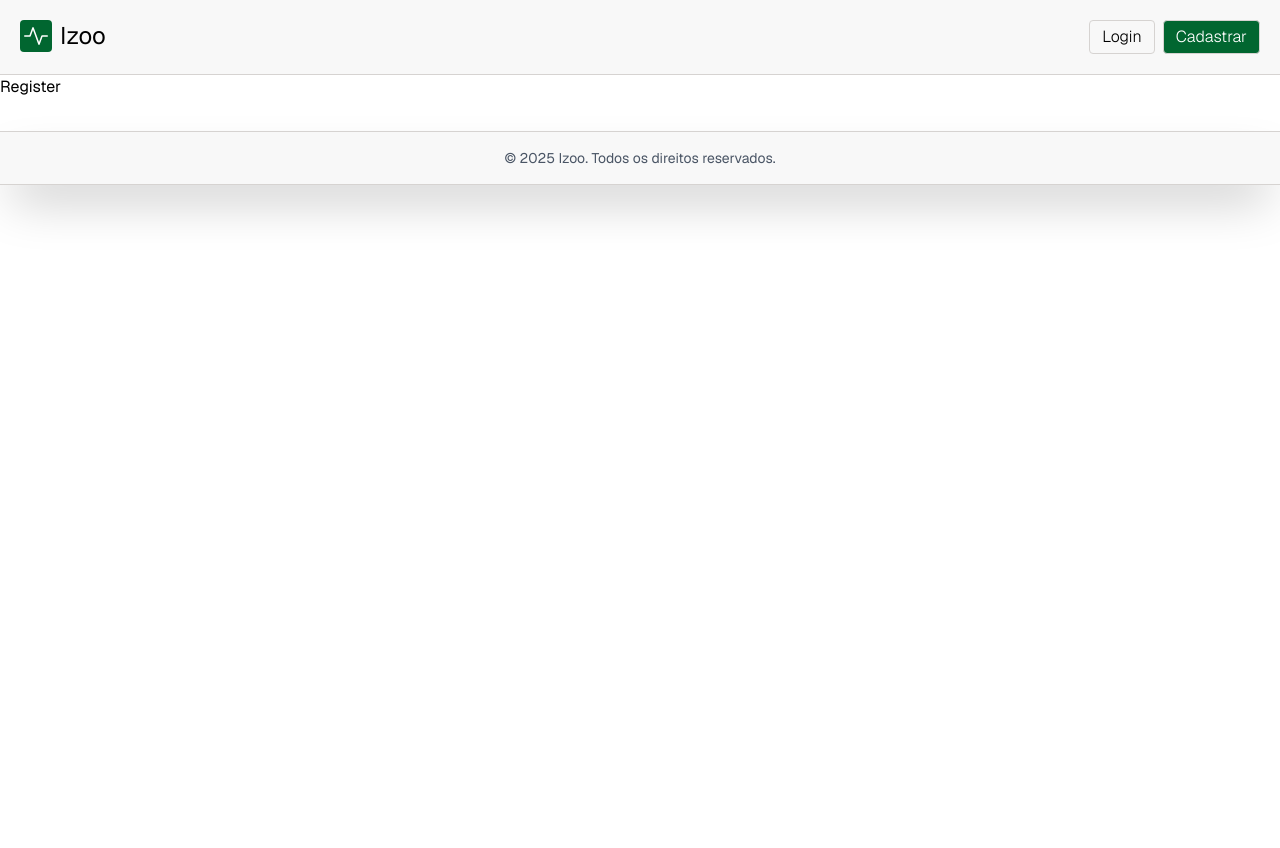
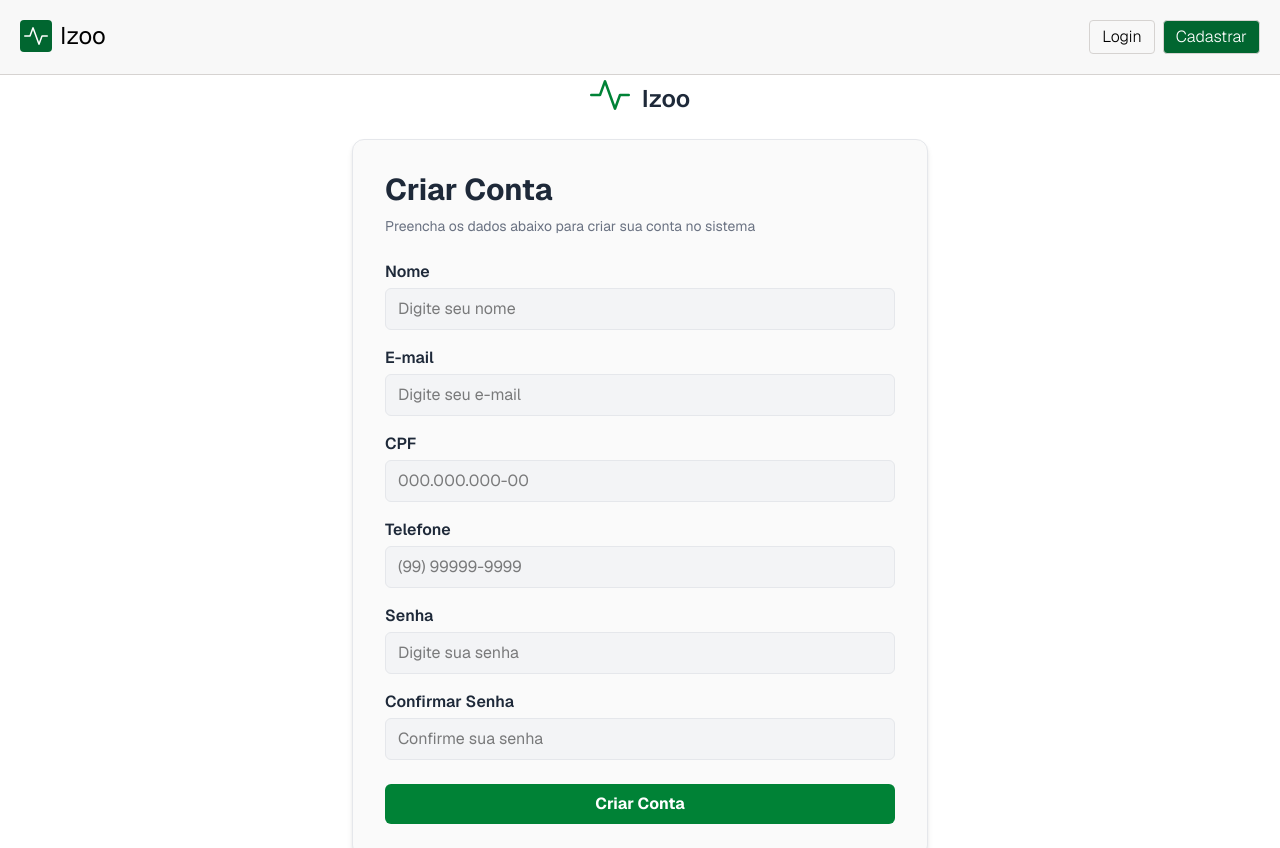
Before and after one commit to Dev-Diogelucasc/IFTM_iZoo_PIE4-frontend, a React (Vite) app: page /cadastro in a window 1280 px wide. Shown: the top 848 px of the page. Before the commit the page ends 800 px from the top, so only its background shows below. Built offline with nearby package versions, Linux system fonts and the light colour scheme.

Commit message:
feat: create register

```diff
--- a/src/pages/auth/login/Login.jsx
+++ b/src/pages/auth/login/Login.jsx
@@ -38,7 +38,7 @@ const Login = () => {
 
   return (
     <div className="min-h-screen flex flex-col justify-center items-center bg-white">
-      <div className="flex gap-3 items-center mb-6">
+      <div className="flex gap-3 items-center mb-4">
         <BsActivity size={40} className="text-green-700" />
         <h1 className="text-2xl font-semibold mt-2 text-gray-800">Izoo</h1>
       </div>
--- a/src/pages/auth/register/Register.jsx
+++ b/src/pages/auth/register/Register.jsx
@@ -1,9 +1,134 @@
-import React from 'react'
+import { useState } from "react";
+import { BsActivity } from "react-icons/bs";
 
 const Register = () => {
+  const [name, setName] = useState("");
+  const [email, setEmail] = useState("");
+  const [cpf, setCpf] = useState("");
+  const [phone, setPhone] = useState("");
+  const [password, setPassword] = useState("");
+  const [confirmPassword, setConfirmPassword] = useState("");
+
+  const handleSubmit = (e) => {
+    e.preventDefault();
+
+  };
+
   return (
-    <div>Register</div>
-  )
-}
+    <div className="flex flex-col items-center min-h-screen bg-white">
+      <div className="flex gap-3 items-center mb-6">
+        <BsActivity size={40} className="text-green-700" />
+        <h1 className="text-2xl font-semibold mt-2 text-gray-800">Izoo</h1>
+      </div>
+      <div className="bg-[#fafafa] rounded-xl shadow-md p-8 w-full max-w-xl border border-gray-200">
+        <h2 className="text-3xl font-bold mb-2 text-gray-800">Criar Conta</h2>
+        <p className="text-gray-500 mb-6 text-sm">
+          Preencha os dados abaixo para criar sua conta no sistema
+        </p>
+        <form onSubmit={handleSubmit} className="flex flex-col gap-4">
+          <div>
+            <label className="block font-semibold mb-1 text-gray-800">
+              Nome
+            </label>
+            <input
+              type="text"
+              className="w-full border border-gray-200 bg-gray-100 rounded-md px-3 py-2 outline-none focus:ring-2 focus:ring-green-700"
+              placeholder="Digite seu nome"
+              value={name}
+              onChange={(e) => setName(e.target.value)}
+              required
+              autoComplete="name"
+            />
+          </div>
+          <div>
+            <label className="block font-semibold mb-1 text-gray-800">
+              E-mail
+            </label>
+            <input
+              type="email"
+              className="w-full border border-gray-200 bg-gray-100 rounded-md px-3 py-2 outline-none focus:ring-2 focus:ring-green-700"
+              placeholder="Digite seu e-mail"
+              value={email}
+              onChange={(e) => setEmail(e.target.value)}
+              required
+              autoComplete="email"
+            />
+          </div>
+          <div>
+            <label className="block font-semibold mb-1 text-gray-800">
+              CPF
+            </label>
+            <input
+              type="text"
+              className="w-full border border-gray-200 bg-gray-100 rounded-md px-3 py-2 outline-none focus:ring-2 focus:ring-green-700"
+              placeholder="000.000.000-00"
+              value={cpf}
+              onChange={(e) => setCpf(e.target.value)}
+              required
+              autoComplete="off"
+            />
+          </div>
+          <div>
+            <label className="block font-semibold mb-1 text-gray-800">
+              Telefone
+            </label>
+            <input
+              type="tel"
+              className="w-full border border-gray-200 bg-gray-100 rounded-md px-3 py-2 outline-none focus:ring-2 focus:ring-green-700"
+              placeholder="(99) 99999-9999"
+              value={phone}
+              onChange={(e) => setPhone(e.target.value)}
+              required
+              autoComplete="off"
+            />
+          </div>
+          <div>
+            <label className="block font-semibold mb-1 text-gray-800">
+              Senha
+            </label>
+            <input
+              type="password"
+              placeholder="Digite sua senha"
+              className="w-full border border-gray-200 bg-gray-100 rounded-md px-3 py-2 outline-none focus:ring-2 focus:ring-green-700"
+              value={password}
+              onChange={(e) => setPassword(e.target.value)}
+              required
+              autoComplete="off"
+            />
+          </div>
+          <div>
+            <label className="block font-semibold mb-1 text-gray-800">
+              Confirmar Senha
+            </label>
+            <input
+              type="password"
+              placeholder="Confirme sua senha"
+              className="w-full border border-gray-200 bg-gray-100 rounded-md px-3 py-2 outline-none focus:ring-2 focus:ring-green-700"
+              value={confirmPassword}
+              onChange={(e) => setConfirmPassword(e.target.value)}
+              required
+              autoComplete="off"
+            />
+          </div>
+          <button
+            type="submit"
+            className="w-full bg-green-700 text-white font-bold py-2 rounded-md mt-2 hover:bg-green-800 transition"
+          >
+            Criar Conta
+          </button>
+        </form>
+      </div>
+      <div className="mt-4 text-gray-600">
+        Já tem uma conta?{" "}
+        <a
+          href="/login"
+          className="text-green-700 font-semibold hover:underline"
+        >
+          Faça login
+        </a>
+      </div>
+    </div>
+  );
+};
 
-export default Register
+export default Register;
```
